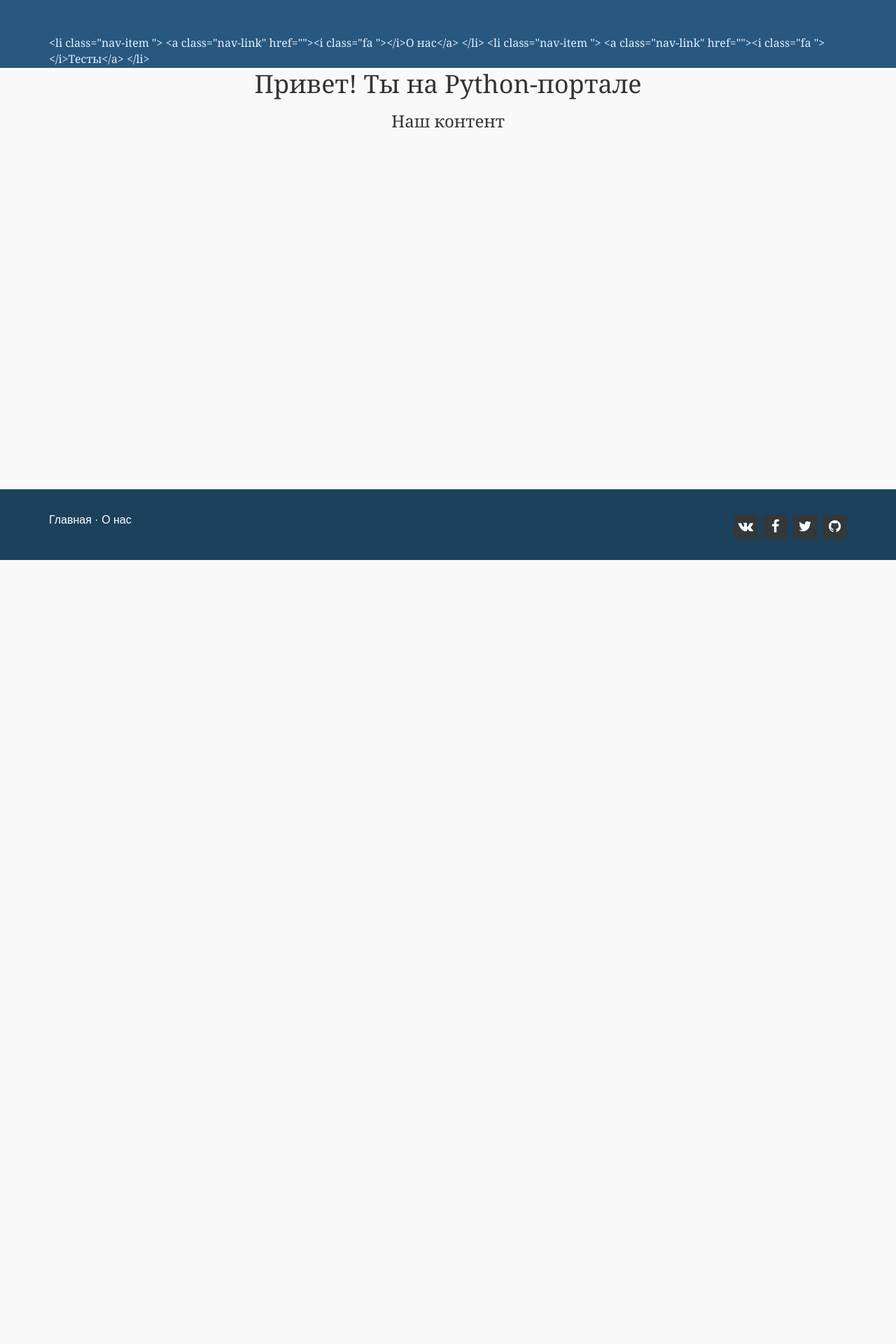
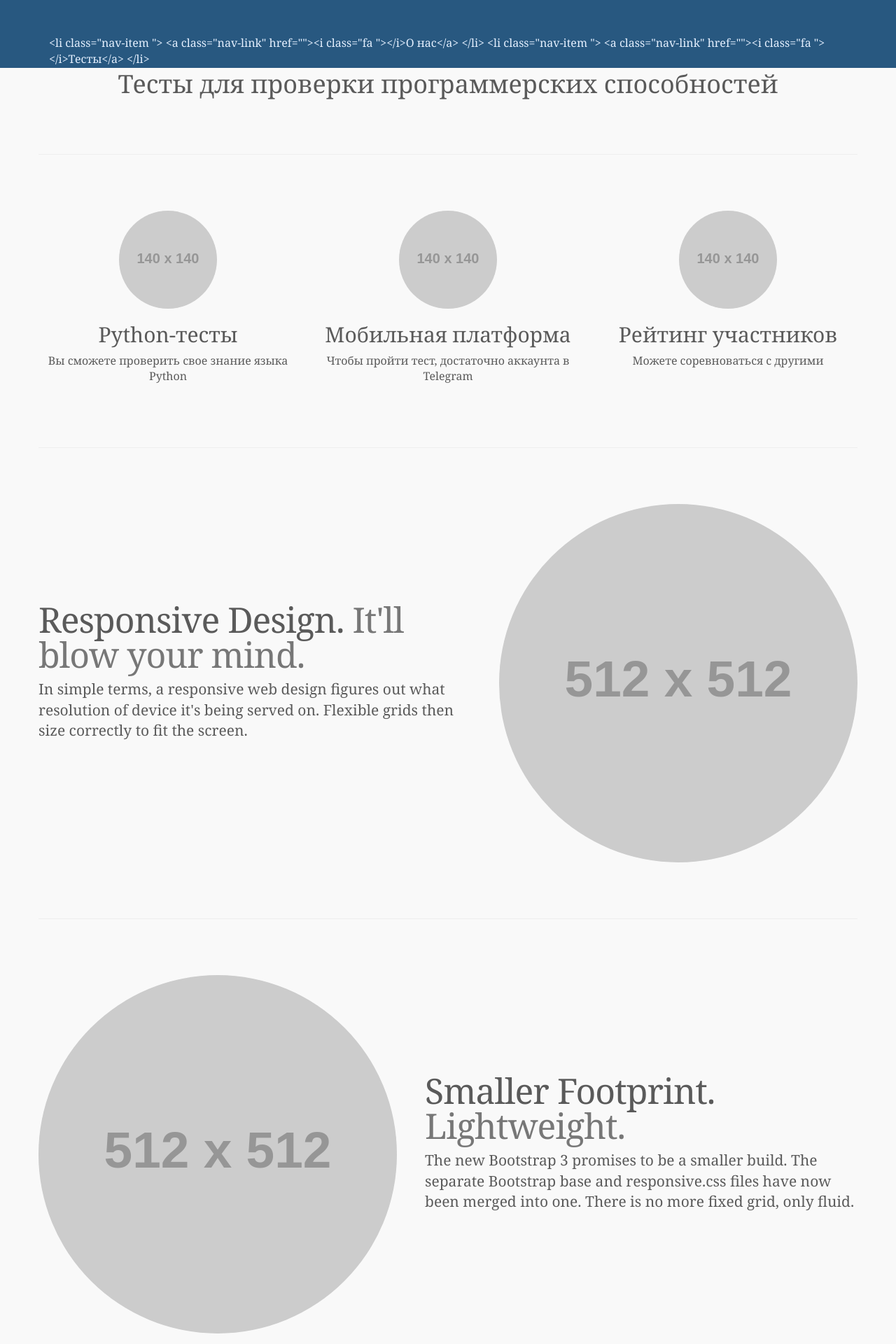
Before and after one commit to tarokinoe/pytest, a Django app: template testapp/templates/home.html in a window 1280 px wide. Shown: the top 1920 px of the page at 70% size. Before the commit the page ends 800 px from the top, so only its background shows below. Run offline with Django 3.2, Linux system fonts and the light colour scheme; the template is opened without the code that fills it, so the values that code supplies are empty; grey boxes labelled with a size stand in for pictures from a placeholder-image service; some libraries are stand-ins or nearby versions.

Commit message:
Добавил шаблон аля лэндос

```diff
--- a/static/css/style.css
+++ b/static/css/style.css
@@ -393,3 +393,97 @@
         font-size: 16px;
     }
 }
+
+/* BOOTSTRAP 3.x GLOBAL STYLES
+-------------------------------------------------- */
+body {
+
+  color: #5a5a5a;
+}
+
+
+
+/* MARKETING CONTENT
+-------------------------------------------------- */
+
+/* Pad the edges of the mobile views a bit */
+.marketing {
+  padding-left: 15px;
+  padding-right: 15px;
+}
+
+/* Center align the text within the three columns below the carousel */
+.marketing .col-lg-4 {
+  text-align: center;
+  margin-bottom: 20px;
+}
+.marketing h2 {
+  font-weight: normal;
+}
+.marketing .col-lg-4 p {
+  margin-left: 10px;
+  margin-right: 10px;
+}
+
+
+/* Featurettes
+------------------------- */
+
+.featurette-divider {
+  margin: 80px 0; /* Space out the Bootstrap <hr> more */
+}
+.featurette {
+  padding-top: 120px; /* Vertically center images part 1: add padding above and below text. */
+  overflow: hidden; /* Vertically center images part 2: clear their floats. */
+}
+.featurette-image {
+  margin-top: -120px; /* Vertically center images part 3: negative margin up the image the same amount of the padding to center it. */
+}
+
+/* Give some space on the sides of the floated elements so text doesn't run right into it. */
+.featurette-image.pull-left {
+  margin-right: 40px;
+}
+.featurette-image.pull-right {
+  margin-left: 40px;
+}
+
+/* Thin out the marketing headings */
+.featurette-heading {
+  font-size: 50px;
+  font-weight: 300;
+  line-height: 1;
+  letter-spacing: -1px;
+}
+
+
+
+/* RESPONSIVE CSS
+-------------------------------------------------- */
+
+@media (min-width: 768px) {
+
+  /* Remve the edge padding needed for mobile */
+  .marketing {
+    padding-left: 0;
+    padding-right: 0;
+  }
+
+  /* Navbar positioning foo */
+  .navbar-wrapper {
+    margin-top: 20px;
+    margin-bottom: -90px; /* Negative margin to pull up carousel. 90px is roughly margins and height of navbar. */
+  }
+  /* The navbar becomes detached from the top, so we round the corners */
+  .navbar-wrapper .navbar {
+    border-radius: 4px;
+  }
+
+  /* Bump up size of carousel content */
+  .carousel-caption p {
+    margin-bottom: 20px;
+    font-size: 21px;
+    line-height: 1.4;
+  }
+
+}
--- a/testapp/templates/base/base.html
+++ b/testapp/templates/base/base.html
@@ -9,7 +9,7 @@
     <!-- meta -->
     <meta charset="utf-8">
     <meta name="keywords" content="{% block meta_keywords %}{% endblock %}">
-    <meta name="viewport" content="width=device-width, initial-scale=1">
+    <meta name="viewport" content="width=device-width, initial-scale=1, maximum-scale=1">
     <meta http-equiv="Content-type" content="text/html; charset=utf-8">
     <meta http-equiv="X-UA-Compatible" content="IE=edge">
 
--- a/testapp/templates/home.html
+++ b/testapp/templates/home.html
@@ -9,9 +9,68 @@
 
 {% block body %}
 
-    <h1 class="text-center">Привет! Ты на Python-портале</h1>
+    <h1 class="text-center">Тесты для проверки программерских способностей</h1>
 
-    <h3 class="text-center">Наш контент</h3>
+    <hr class="featurette-divider">
+
+    <!-- Marketing messaging and featurettes
+    ================================================== -->
+    <!-- Wrap the rest of the page in another container to center all the content. -->
+
+    <div class="container marketing">
+
+        <!-- Three columns of text below the carousel -->
+        <div class="row">
+            <div class="col-md-4 text-center">
+                <img class="img-circle" src="http://placehold.it/140x140">
+                <h2>Python-тесты</h2>
+                <p>Вы сможете проверить свое знание языка Python</p>
+            </div>
+            <div class="col-md-4 text-center">
+                <img class="img-circle" src="http://placehold.it/140x140">
+                <h2>Мобильная платформа</h2>
+                <p>Чтобы пройти тест, достаточно аккаунта в Telegram</p>
+            </div>
+            <div class="col-md-4 text-center">
+                <img class="img-circle" src="http://placehold.it/140x140">
+                <h2>Рейтинг участников</h2>
+                <p>Можете соревноваться с другими</p>
+            </div>
+        </div><!-- /.row -->
 
 
+        <!-- START THE FEATURETTES -->
+
+        <hr class="featurette-divider">
+
+        <div class="featurette">
+            <img class="featurette-image img-circle pull-right" src="http://placehold.it/512">
+            <h2 class="featurette-heading">Responsive Design. <span class="text-muted">It'll blow your mind.</span></h2>
+            <p class="lead">In simple terms, a responsive web design figures out what resolution of device it's being
+                served on. Flexible grids then size correctly to fit the screen.</p>
+        </div>
+
+        <hr class="featurette-divider">
+
+        <div class="featurette">
+            <img class="featurette-image img-circle pull-left" src="http://placehold.it/512">
+            <h2 class="featurette-heading">Smaller Footprint. <span class="text-muted">Lightweight.</span></h2>
+            <p class="lead">The new Bootstrap 3 promises to be a smaller build. The separate Bootstrap base and
+                responsive.css files have now been merged into one. There is no more fixed grid, only fluid.</p>
+        </div>
+
+        <hr class="featurette-divider">
+
+        <div class="featurette">
+            <img class="featurette-image img-circle pull-right" src="http://placehold.it/512">
+            <h2 class="featurette-heading">And lastly, this one. <span class="text-muted">Flatness.</span></h2>
+            <p class="lead">A big design trend for 2013 is "flat" design. Gone are the days of excessive gradients and
+                shadows. Designers are producing cleaner flat designs, and Bootstrap 3 takes advantage of this
+                minimalist trend.</p>
+        </div>
+
+        <hr class="featurette-divider">
+
+        <!-- /END THE FEATURETTES -->
+
 {% endblock %}
```
